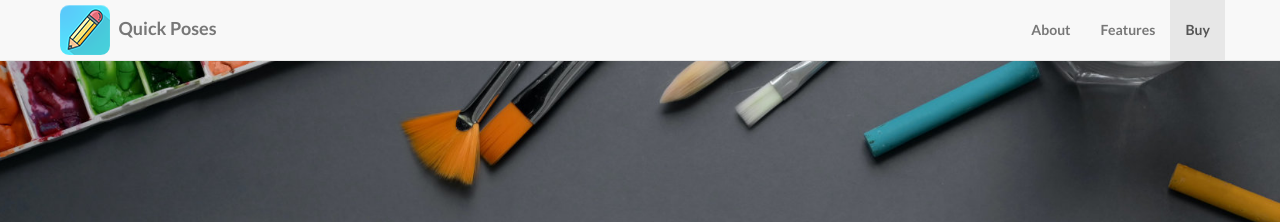
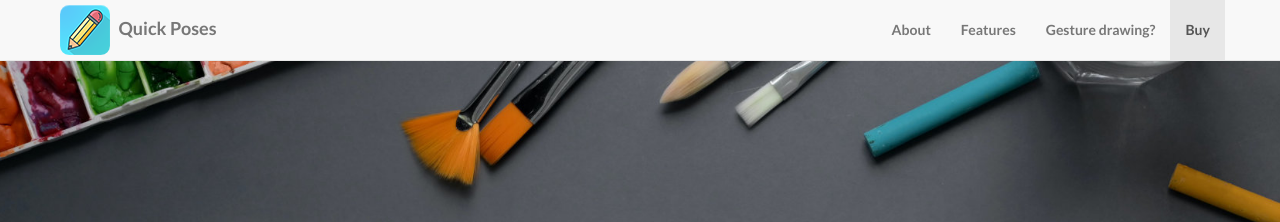
Before and after one commit to QuickPoses/quickposes.github.io, a Jekyll site: the page built from index.html, in a window 1280 px wide. Shown: the top 222 px of the page. Built offline with Jekyll 4.4.1, drawn with Linux system fonts in a browser that asks for light colours; some of the changed text lies outside the part shown.

Commit message:
Add a new section to explain gesture drawing with the help of Proko introductory video

```diff
--- a/_includes/footer.html
+++ b/_includes/footer.html
@@ -17,6 +17,10 @@
                     </li>
                     <li class="footer-menu-divider">&sdot;</li>
                     <li>
+                        <a href="#gesture-drawing">Gesture drawing?</a>
+                    </li>
+                    <li class="footer-menu-divider">&sdot;</li>
+                    <li>
                         <a href="#buy">Buy</a>
                     </li>
                     <li class="footer-menu-divider">&sdot;</li>
--- /dev/null
+++ b/_includes/gesture_drawing.html
@@ -0,0 +1,12 @@
+    <!-- About Section -->
+    <section id="gesture-drawing" class="container content-section text-center">
+        <div class="row">
+            <div class="col-lg-8 col-lg-offset-2">
+              <br/><br/>
+              <h2>What is gesture drawing?</h2>
+              <p>In this video, discover what QuickPoses is primarily made for: Gesture drawing!</p>
+              <div class="embed-responsive embed-responsive-16by9 embed-frame">
+                <iframe class="embed-responsive-item" src="https://www.youtube-nocookie.com/embed/74HR59yFZ7Y" frameborder="0" allow="accelerometer; autoplay; encrypted-media; gyroscope; picture-in-picture" allowfullscreen></iframe>
+              </div>
+        </div>
+    </section>
--- a/_includes/header.html
+++ b/_includes/header.html
@@ -19,6 +19,9 @@
                 </li>
                 <li>
                     <a class="page-scroll" href="#features">Features</a>
+                </li>
+                <li>
+                    <a class="page-scroll" href="#gesture-drawing">Gesture drawing?</a>
                 </li>
                 <li>
                     <a class="page-scroll" href="#buy">Buy</a>
--- a/_layouts/default.html
+++ b/_layouts/default.html
@@ -6,6 +6,7 @@
 		{% include header.html %}
 		{% include about.html %}
 		{% include page_content.html %}
+		{% include gesture_drawing.html %}
 		{% include buy.html %}
 		{% include footer.html %}
 		{% include js.html %}
--- a/css/bootstrap-custom.css
+++ b/css/bootstrap-custom.css
@@ -24,3 +24,7 @@
 .cross-header {
   margin-top: -100px;
 }
+
+.embed-frame {
+  margin: 30px;
+}
```
